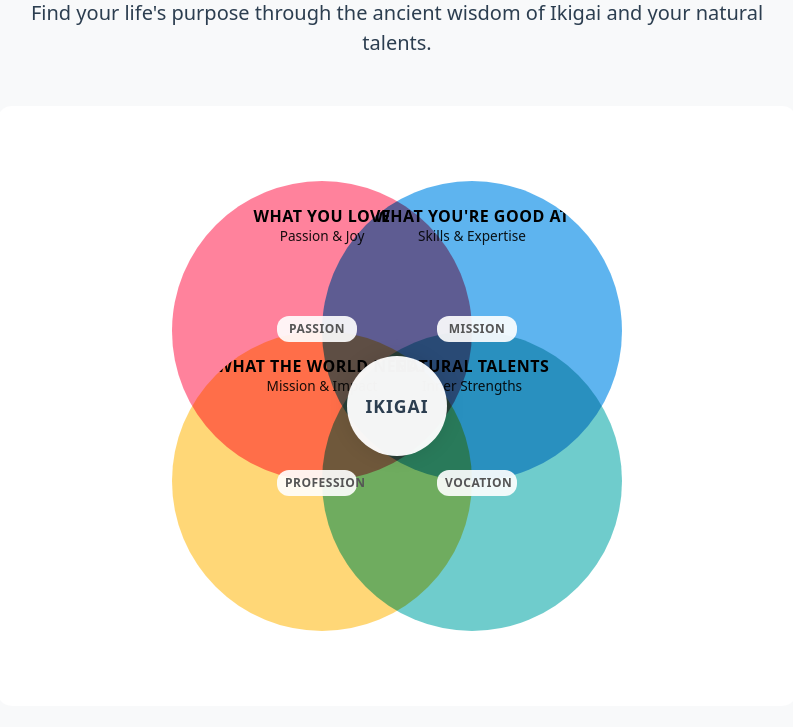
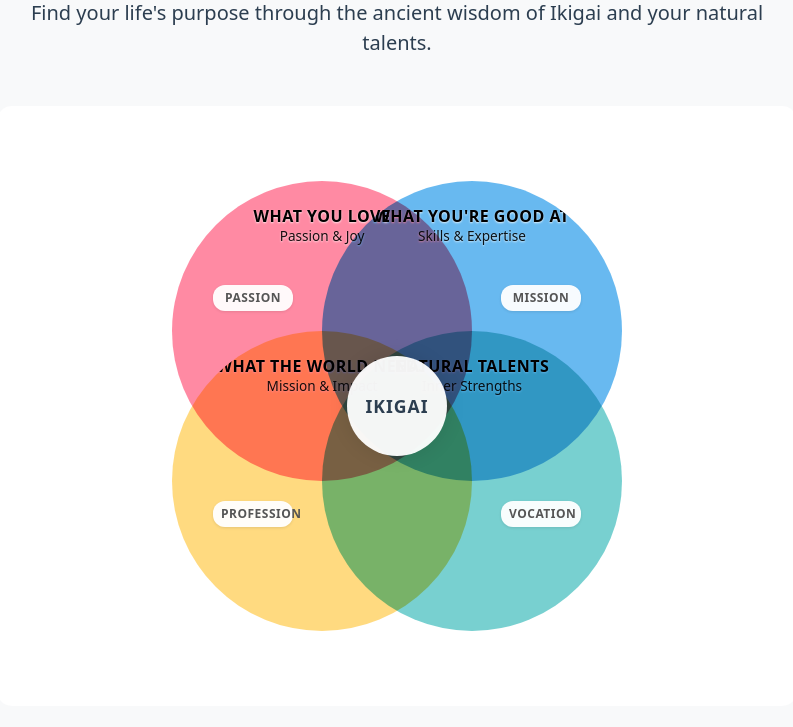
Before and after one commit to drntamm/PurposeFinder, a Flask app: page / in a window 1280 px wide. Shown: the part 197-924 px from the top of the page, without its empty margins (243-1036 px from the left). Run offline with Flask 3, Linux system fonts and the light colour scheme.

Commit message:
Polish: Refined Ikigai diagram visuals
- Softer colors with better blending
- Improved intersection label positioning
- Enhanced typography and readability
- Better mobile responsiveness
- Consistent styling across pages

```diff
--- a/static/css/venn.css
+++ b/static/css/venn.css
@@ -18,19 +18,12 @@
     color: #333;
     font-weight: 500;
     mix-blend-mode: multiply;
-    transition: transform 0.2s ease-out;
     overflow: hidden;
     display: flex;
     flex-direction: column;
     align-items: center;
     justify-content: flex-start;
     text-align: center;
-    cursor: pointer;
-}
-
-.venn-circle:hover {
-    transform: scale(1.02);
-    z-index: 2;
 }
 
 .venn-circle h3, .venn-circle h4 {
@@ -42,6 +35,7 @@
     text-transform: uppercase;
     letter-spacing: 0.5px;
     line-height: 1.3;
+    text-shadow: 0 1px 2px rgba(255, 255, 255, 0.8);
 }
 
 .venn-circle small {
@@ -61,6 +55,7 @@
     max-height: 150px;
     overflow-y: auto;
     width: 90%;
+    scrollbar-width: thin;
 }
 
 .venn-circle ul::-webkit-scrollbar {
@@ -77,7 +72,7 @@
 }
 
 .venn-circle ul li {
-    background: rgba(255, 255, 255, 0.85);
+    background: rgba(255, 255, 255, 0.92);
     margin: 5px;
     padding: 6px 8px;
     border-radius: 4px;
@@ -88,28 +83,28 @@
 
 /* Circle Positions and Colors */
 .love {
-    background: rgba(255, 99, 132, 0.8);
+    background: rgba(255, 99, 132, 0.75);
     top: 50%;
     left: 50%;
     transform: translate(-75%, -75%);
 }
 
 .good-at {
-    background: rgba(54, 162, 235, 0.8);
+    background: rgba(54, 162, 235, 0.75);
     top: 50%;
     left: 50%;
     transform: translate(-25%, -75%);
 }
 
 .world-needs {
-    background: rgba(255, 206, 86, 0.8);
+    background: rgba(255, 206, 86, 0.75);
     top: 50%;
     left: 50%;
     transform: translate(-75%, -25%);
 }
 
 .natural-talents {
-    background: rgba(75, 192, 192, 0.8);
+    background: rgba(75, 192, 192, 0.75);
     top: 50%;
     left: 50%;
     transform: translate(-25%, -25%);
@@ -130,7 +125,6 @@
     justify-content: center;
     box-shadow: 0 0 20px rgba(0, 0, 0, 0.1);
     z-index: 3;
-    cursor: default;
 }
 
 .ikigai-center h3 {
@@ -152,12 +146,12 @@
     width: 80px;
     font-weight: 600;
     text-transform: uppercase;
-    background: rgba(255, 255, 255, 0.9);
+    background: rgba(255, 255, 255, 0.95);
     padding: 4px 8px;
     border-radius: 12px;
     letter-spacing: 0.5px;
     z-index: 4;
-    pointer-events: none;
+    box-shadow: 0 1px 3px rgba(0, 0, 0, 0.1);
 }
 
 .intersection-label.top-left {
@@ -228,12 +222,6 @@
     padding: 1rem;
     margin-bottom: 1rem;
     box-shadow: 0 2px 4px rgba(0,0,0,0.1);
-    transition: all 0.3s ease;
-}
-
-.result-item:hover {
-    transform: translateY(-2px);
-    box-shadow: 0 4px 8px rgba(0,0,0,0.15);
 }
 
 .results-section {
--- a/templates/index.html
+++ b/templates/index.html
@@ -72,10 +72,10 @@
             <h3>IKIGAI</h3>
         </div>
         <!-- Intersection Labels -->
-        <div class="intersection-label" style="top: 35%; left: 35%;">Passion</div>
-        <div class="intersection-label" style="top: 35%; right: 35%;">Mission</div>
-        <div class="intersection-label" style="bottom: 35%; left: 35%;">Profession</div>
-        <div class="intersection-label" style="bottom: 35%; right: 35%;">Vocation</div>
+        <div class="intersection-label top-left">Passion</div>
+        <div class="intersection-label top-right">Mission</div>
+        <div class="intersection-label bottom-left">Profession</div>
+        <div class="intersection-label bottom-right">Vocation</div>
     </div>
 
     <div class="row justify-content-center mt-5">
```
Also changed, not shown: templates/results.html (+8 -0 lines).
